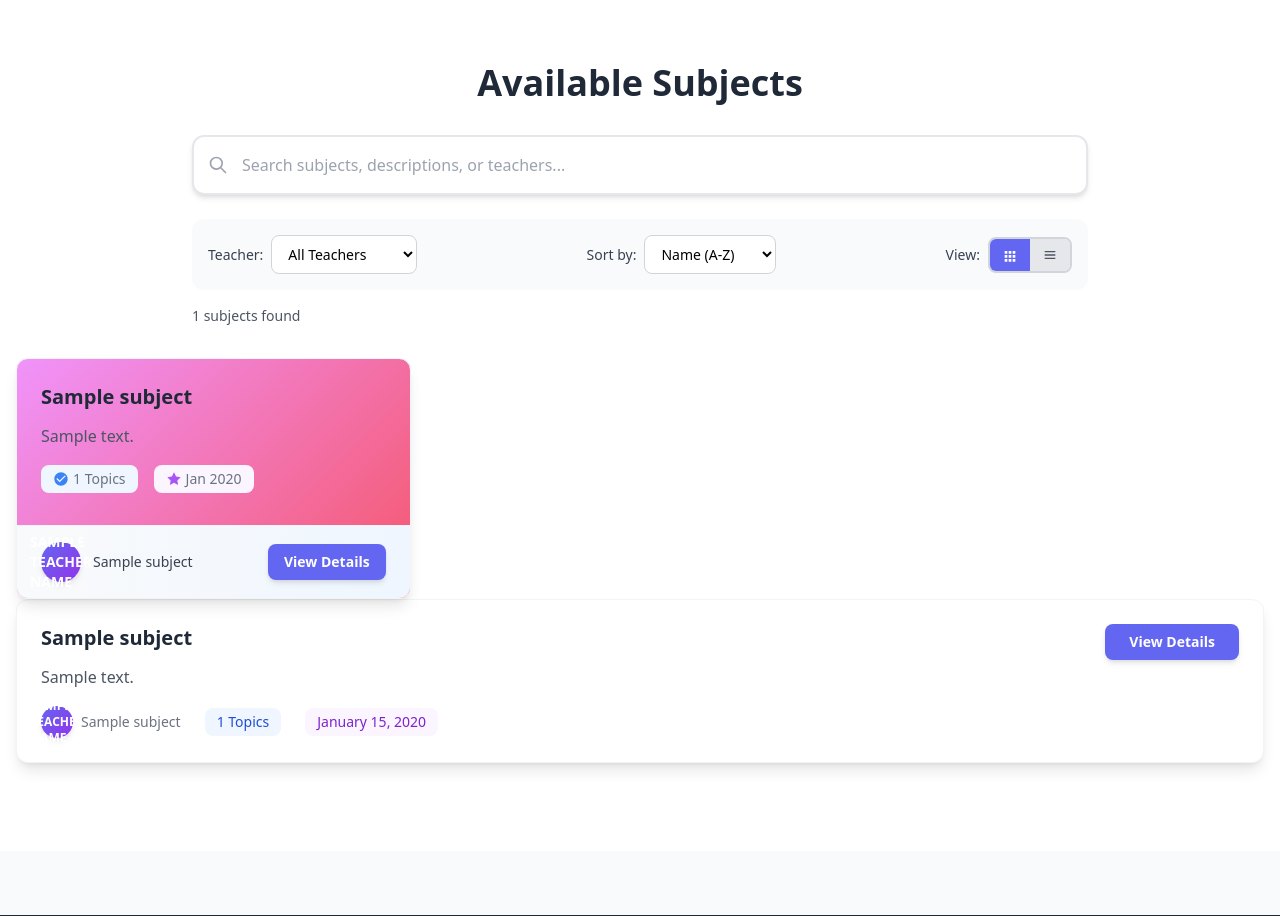
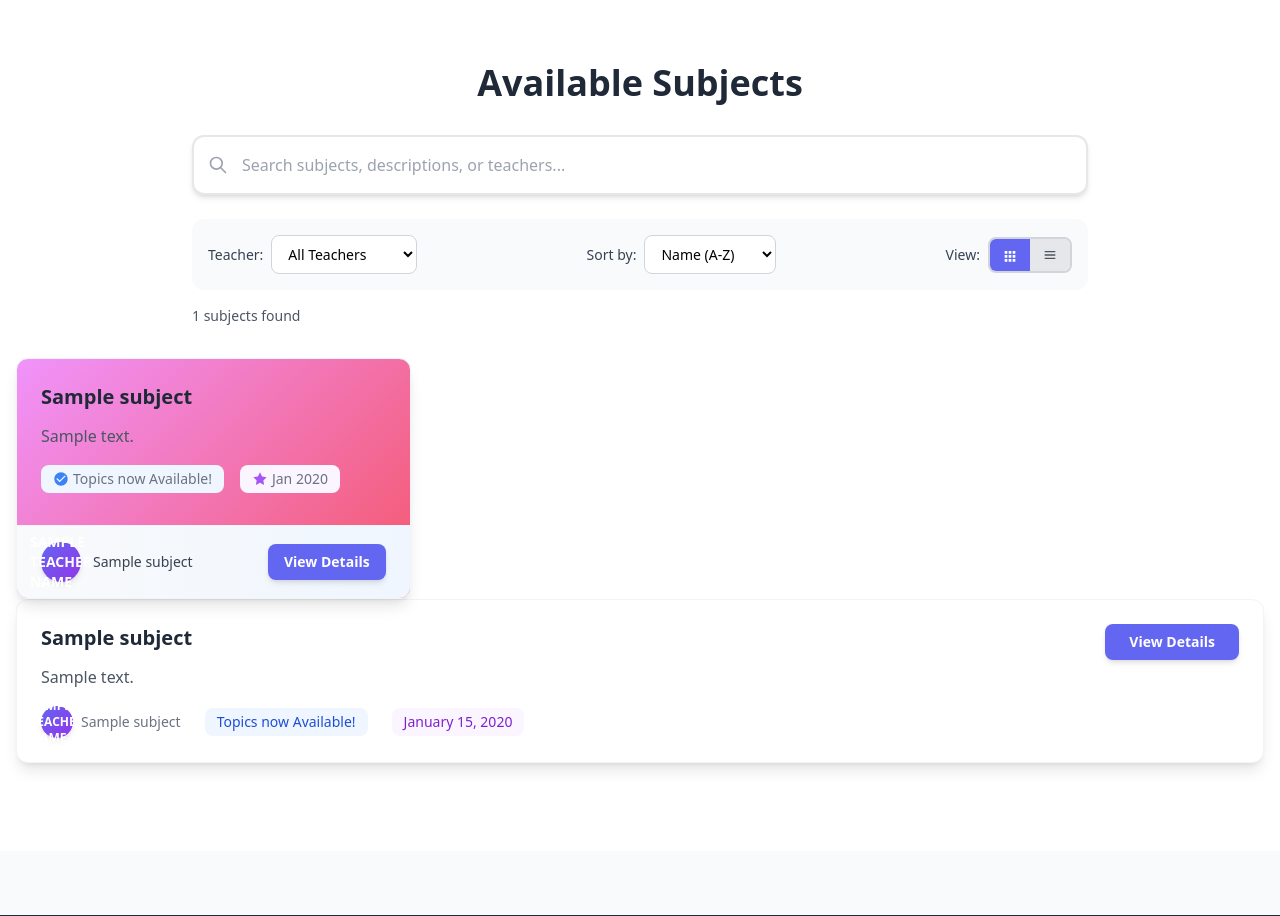
Before and after one commit to somarjez/Flask-Quizera, a Flask app: template templates/home.html in a window 1280 px wide. Shown: the part 913-1829 px from the top of the page. Run offline with Flask 3, Linux system fonts and the light colour scheme; the template is opened without the code that fills it: most values are stand-ins (such as "Sample title", 1, 10 or a date in 2020); some libraries are stand-ins or nearby versions.

Commit message:
one change

```diff
--- a/templates/home.html
+++ b/templates/home.html
@@ -212,7 +212,7 @@
                                             <path d="M12 2C6.48 2 2 6.48 2 12s4.48 10 10 10 10-4.48 10-10S17.52 2 12 2zm-2 15l-5-5 1.41-1.41L10 14.17l7.59-7.59L19 8l-9 9z"/>
                                         </svg>
                                         {% if username %}
-                                            {{ subject.get('topic_count', 0) }} Topics
+                                            Topics now Available!
                                         {% else %}
                                             Sign up to view
                                         {% endif %}
@@ -294,7 +294,7 @@
                                             </span>
                                             <span class="bg-blue-50 px-3 py-1 rounded-lg font-medium text-blue-700">
                                                 {% if username %}
-                                                    {{ subject.get('topic_count', 0) }} Topics
+                                                    Topics now Available!
                                                 {% else %}
                                                     Sign up to view
                                                 {% endif %}
```
